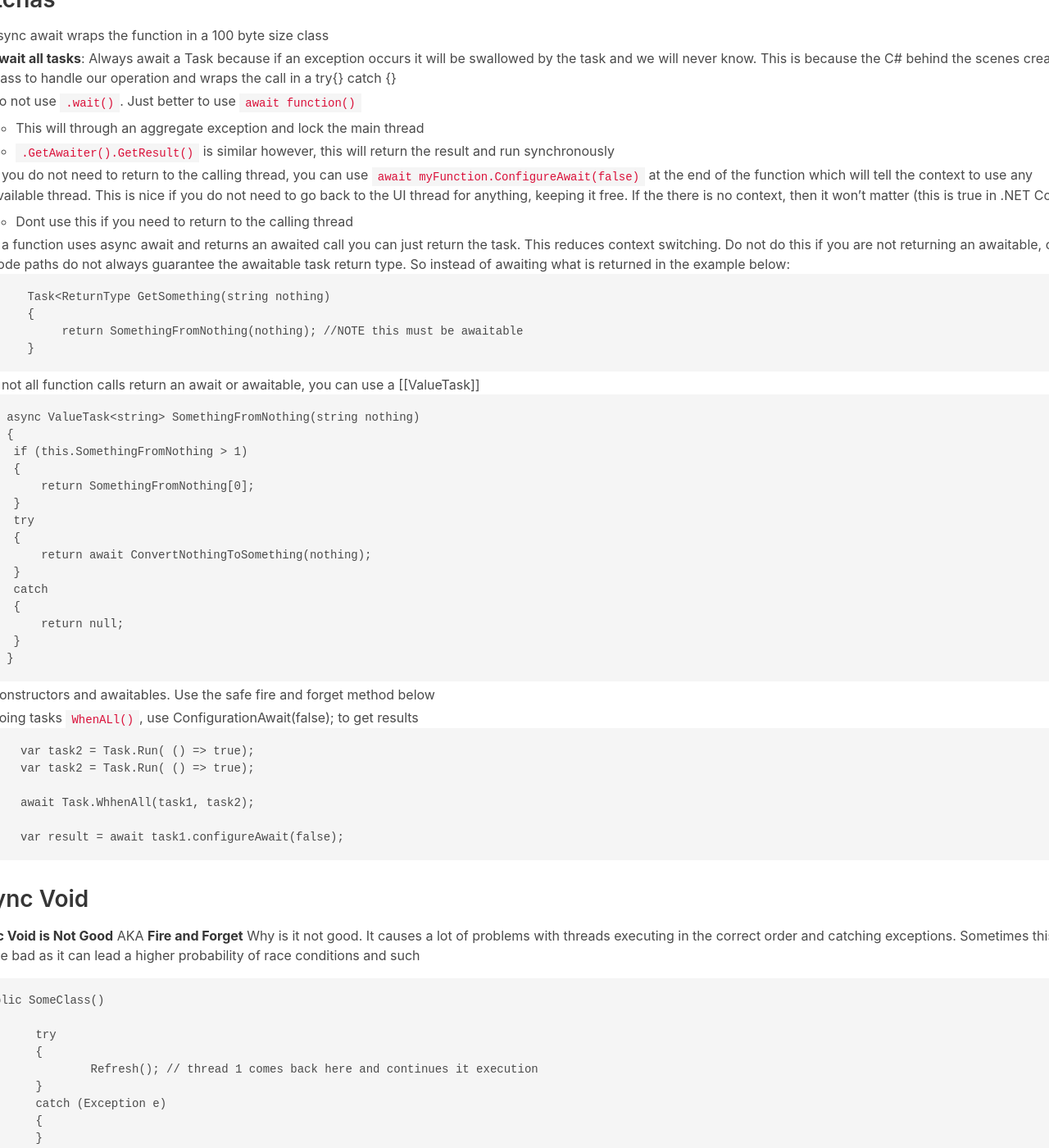
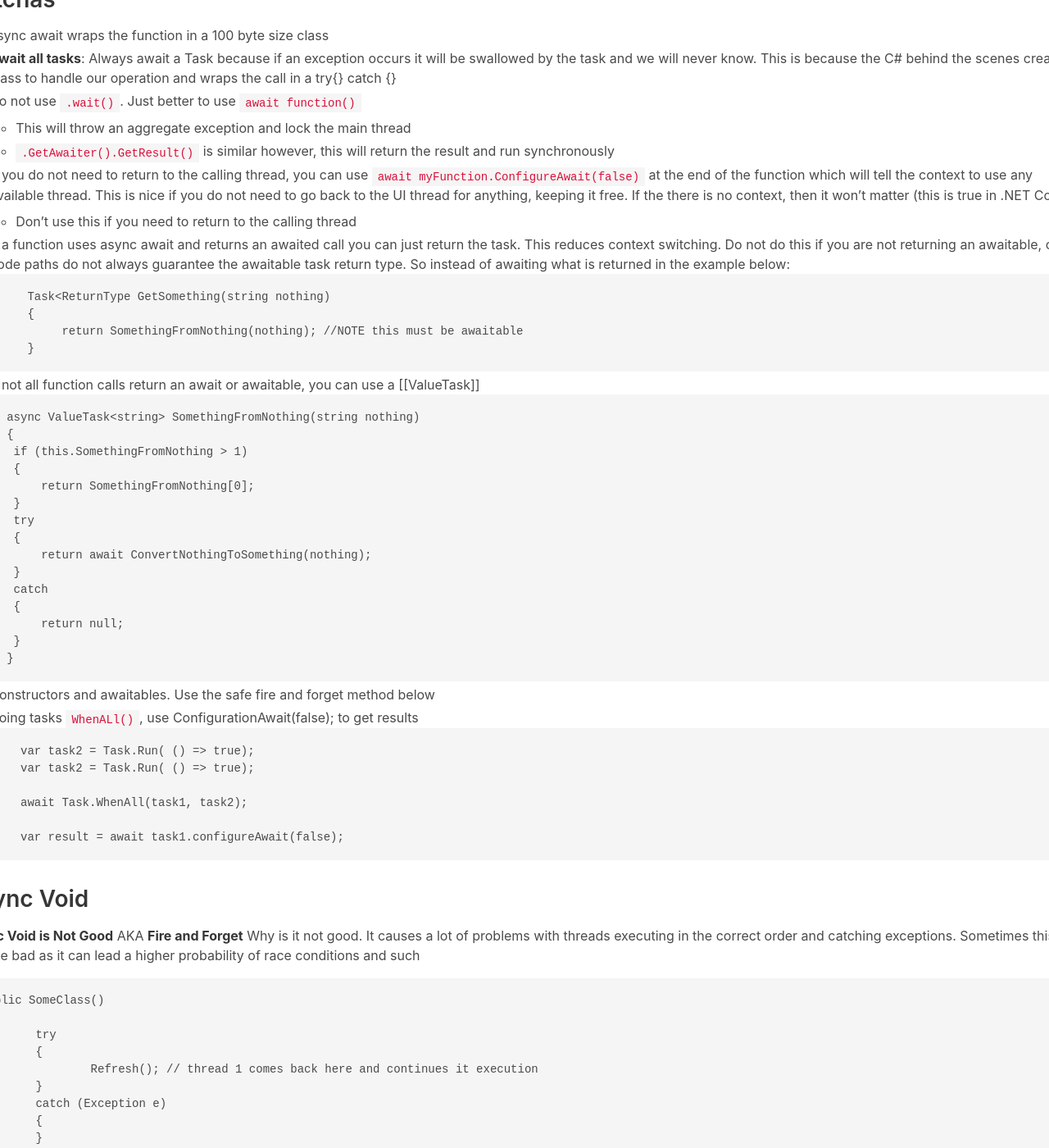
Before and after one commit to kc8/cooperkyle.com, a Jekyll site: the page built from _posts/blog/2021-11-07-C_Sharp_Async_Await.md, in a window 1280 px wide and 1400 px high, scrolled down 364 px. Shown: the whole window at 82% size. Built offline with Jekyll 4.4.1, drawn with Linux system fonts in a browser that asks for light colours; nearby versions of some CDN libraries; some of the changed text lies outside the part shown.

Commit message:
grammar and spelling fixes

````diff
--- a/_posts/blog/2021-11-07-C_Sharp_Async_Await.md
+++ b/_posts/blog/2021-11-07-C_Sharp_Async_Await.md
@@ -17,10 +17,10 @@ C# Async and Await Techniques and ideas
 - async await wraps the function in a 100 byte size class
 - **Await all tasks**: Always await a Task because if an exception occurs it will be swallowed by the task and we will never know. This is because the C# behind the scenes creates a class to handle our operation and wraps the call in a try{} catch {}
 - Do not use ```.wait()```. Just better to use ```await function()```
-	- This will through an aggregate exception and lock the main thread
+	- This will throw an aggregate exception and lock the main thread
 	- ```.GetAwaiter().GetResult()``` is similar however, this will return the result and run synchronously
 - If you do not need to return to the calling thread, you can use ```await myFunction.ConfigureAwait(false)``` at the end of the function which will tell the context to use any available thread. This is nice if you do not need to go back to the UI thread for anything, keeping it free. If the there is no context, then it won't matter (this is true in .NET Core)
-	- Dont use this if you need to return to the calling thread
+	- Don't use this if you need to return to the calling thread
 - If a function uses async await and returns an awaited call you can just return the task. This reduces context switching. Do not do this if you are not returning an awaitable, or the code paths do not always guarantee the awaitable task return type. So instead of awaiting what is returned in the example below:
  ```c#
 	 Task<ReturnType GetSomething(string nothing)
@@ -54,7 +54,7 @@ async ValueTask<string> SomethingFromNothing(string nothing)
 	var task2 = Task.Run( () => true);
 	var task2 = Task.Run( () => true);
 
-	await Task.WhhenAll(task1, task2);
+	await Task.WhenAll(task1, task2);
 
 	var result = await task1.configureAwait(false);
 ```
````
Also changed, not shown: other parts of _posts/blog/2021-11-07-C_Sharp_Async_Await.md (+2 -2 lines), _posts/blog/2021-11-7-piaware_wrapper.md (+3 -3 lines), _posts/blog/2022-10-30-parsing_blender_obj_files_in_c.md (+7 -7 lines), _posts/blog/2025-05-25-aircraft_data.md (+2 -2 lines), _posts/blog/2025-08-05-raylib-and-zig.md (+6 -6 lines).
